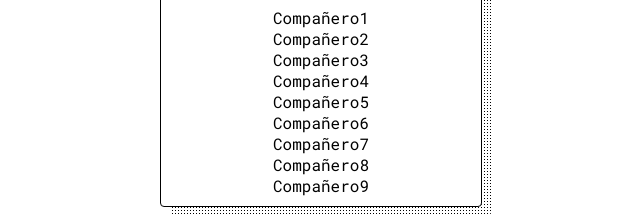
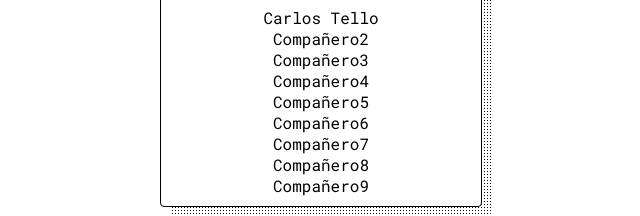
Before and after one commit to cdtello/testG104, a plain HTML site: page index.html in a window 1280 px wide. Shown: the part 268-484 px from the top of the page, 319-959 px from the left. Drawn offline with nearby package versions, Linux system fonts and the light colour scheme.

Commit message:
update row 25

```diff
--- a/index.html
+++ b/index.html
@@ -22,7 +22,7 @@
         <div data-poke-id></div>
         <div data-poke-types class="poke-types"></div>
         <div data-poke-stats class="poke-stats"></div>
-        <div data-poke-stats class="poke-stats">Compañero1</div>
+        <div data-poke-stats class="poke-stats">Carlos Tello</div>
         <div data-poke-stats class="poke-stats">Compañero2</div>
         <div data-poke-stats class="poke-stats">Compañero3</div>
         <div data-poke-stats class="poke-stats">Compañero4</div>
```
Also changed, not shown: 1 other file.
